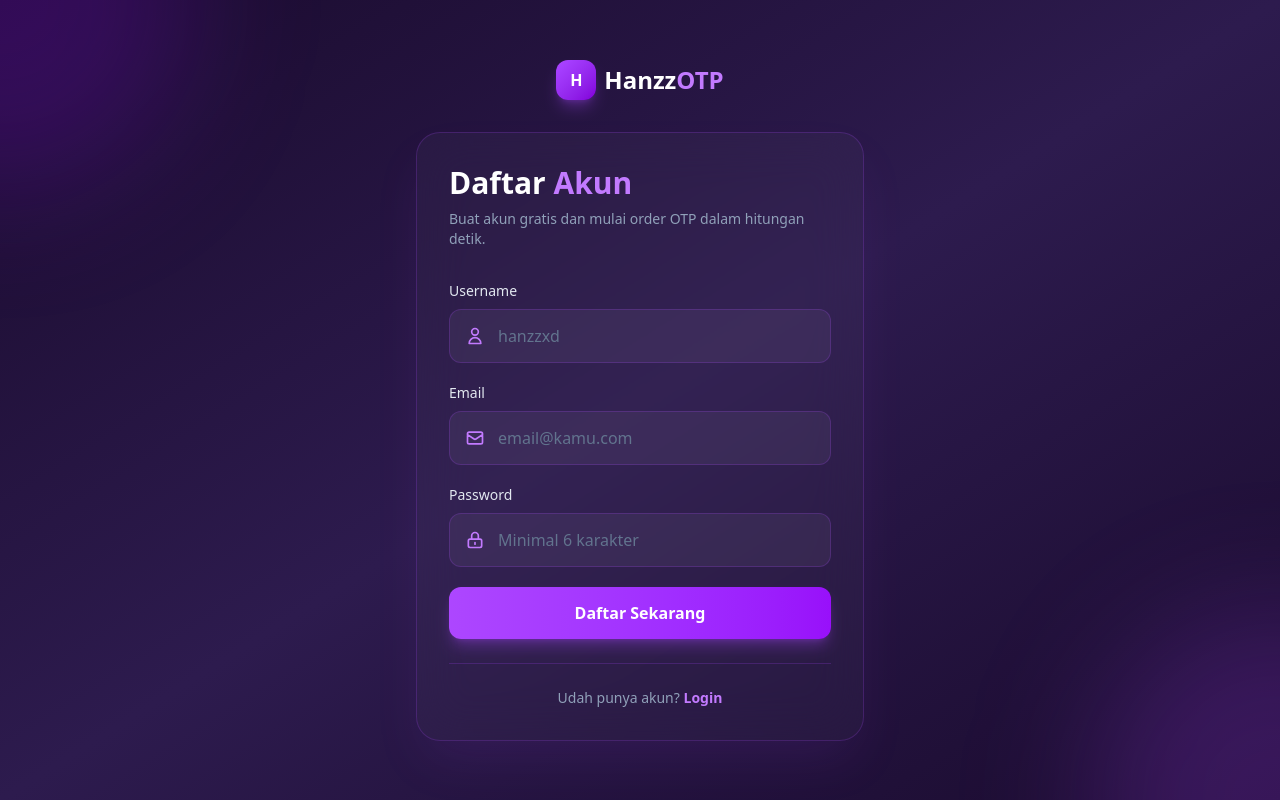
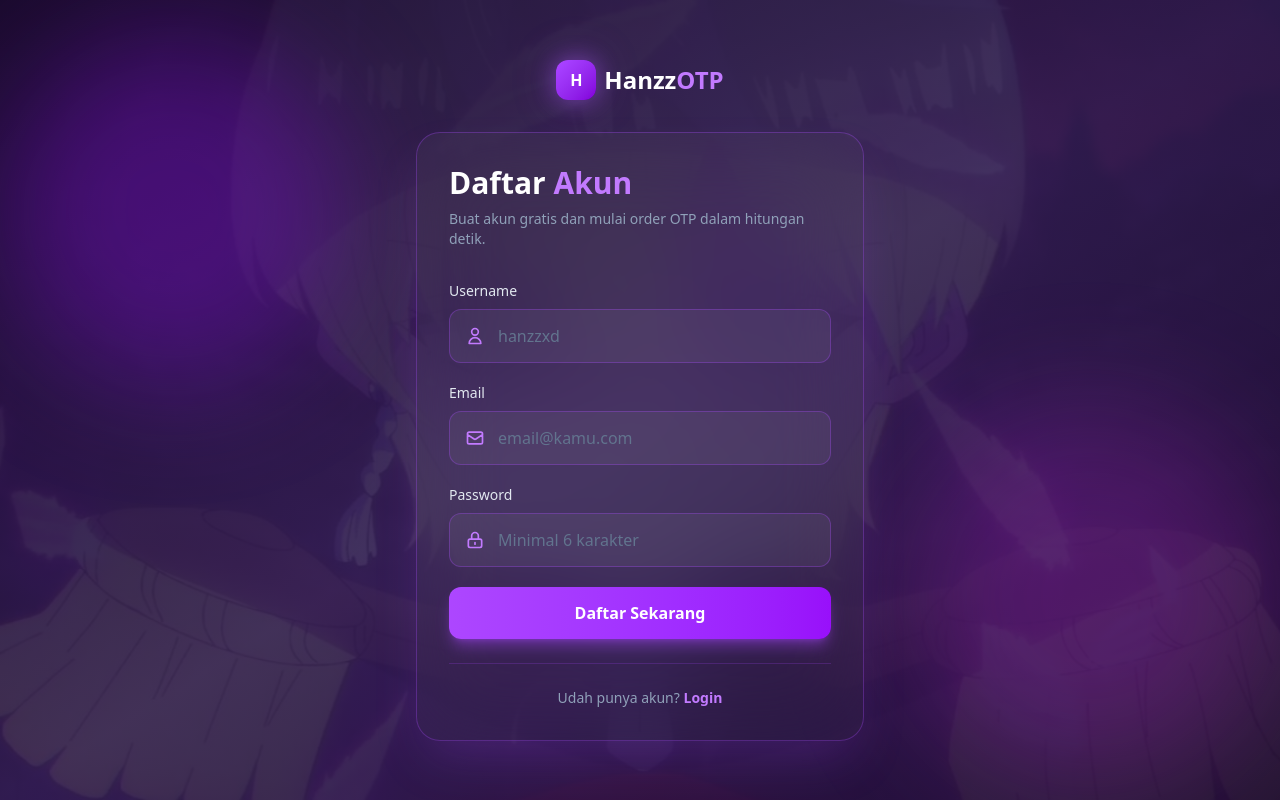
Before and after one commit to HanzzXD7/hanzzotp, a Next.js app: page /register in a window 1280 px wide. Built offline with nearby package versions, Linux system fonts and the light colour scheme; no server answers.

Commit message:
Add anime background to register

```diff
--- a/app/register/page.tsx
+++ b/app/register/page.tsx
@@ -43,23 +43,34 @@ export default function Register() {
   }
 
   return (
-    <main className="min-h-screen bg-gradient-to-br from-[#1a0b2e] via-[#2d1b4e] to-[#1a0b2e] text-white flex items-center justify-center px-6 py-12">
-      <div className="fixed top-0 left-0 w-96 h-96 bg-purple-600/20 rounded-full blur-3xl -translate-x-1/2 -translate-y-1/2 pointer-events-none"></div>
-      <div className="fixed bottom-0 right-0 w-96 h-96 bg-purple-500/20 rounded-full blur-3xl translate-x-1/2 translate-y-1/2 pointer-events-none"></div>
+    <main className="min-h-screen relative overflow-hidden flex items-center justify-center px-6 py-12">
+      {/* Background Anime */}
+      <div
+        className="absolute inset-0 bg-cover bg-center bg-no-repeat"
+        style={{ backgroundImage: "url('/anime-bg.jpg')" }}
+      ></div>
 
-      <div className="w-full max-w-md relative">
+      {/* Overlay gradient biar form kebaca */}
+      <div className="absolute inset-0 bg-gradient-to-br from-[#1a0b2e]/95 via-[#2d1b4e]/90 to-[#1a0b2e]/95"></div>
+
+      {/* Blob dekoratif */}
+      <div className="absolute top-0 left-0 w-96 h-96 bg-purple-600/30 rounded-full blur-3xl animate-blob pointer-events-none"></div>
+      <div className="absolute bottom-0 right-0 w-96 h-96 bg-fuchsia-500/20 rounded-full blur-3xl animate-blob pointer-events-none" style={{ animationDelay: '2s' }}></div>
+
+      {/* Konten */}
+      <div className="w-full max-w-md relative z-10">
         <Link href="/" className="flex items-center gap-2 justify-center mb-8 group">
-          <div className="w-10 h-10 bg-gradient-to-br from-purple-500 to-purple-700 rounded-xl flex items-center justify-center shadow-lg shadow-purple-500/30 group-hover:scale-110 transition">
+          <div className="w-10 h-10 bg-gradient-to-br from-purple-500 to-purple-700 rounded-xl flex items-center justify-center shadow-lg shadow-purple-500/40 group-hover:scale-110 transition animate-glow">
             <span className="text-white font-bold">H</span>
           </div>
-          <h1 className="text-2xl font-bold">
+          <h1 className="text-2xl font-bold text-white">
             Hanzz<span className="text-purple-400">OTP</span>
           </h1>
         </Link>
 
-        <div className="bg-white/[0.03] backdrop-blur-xl border border-purple-500/20 rounded-3xl p-8 shadow-2xl shadow-purple-500/10">
+        <div className="bg-white/[0.03] backdrop-blur-2xl border border-purple-500/30 rounded-3xl p-8 shadow-2xl shadow-purple-500/20">
           <div className="mb-8">
-            <h2 className="text-3xl font-bold mb-2">
+            <h2 className="text-3xl font-bold mb-2 text-white">
               Daftar <span className="text-purple-400">Akun</span>
             </h2>
             <p className="text-slate-400 text-sm">
@@ -83,7 +94,7 @@ export default function Register() {
                   value={username}
                   onChange={(e) => setUsername(e.target.value.toLowerCase().replace(/[^a-z0-9_]/g, ''))}
                   placeholder="hanzzxd"
-                  className="w-full pl-12 pr-4 py-3.5 bg-white/5 border border-purple-500/20 rounded-xl focus:outline-none focus:border-purple-400 focus:bg-white/10 transition text-white placeholder-slate-500"
+                  className="w-full pl-12 pr-4 py-3.5 bg-white/5 border border-purple-500/30 rounded-xl focus:outline-none focus:border-purple-400 focus:bg-white/10 transition text-white placeholder-slate-500"
                 />
               </div>
             </div>
@@ -102,7 +113,7 @@ export default function Register() {
                   value={email}
                   onChange={(e) => setEmail(e.target.value)}
                   placeholder="email@kamu.com"
-                  className="w-full pl-12 pr-4 py-3.5 bg-white/5 border border-purple-500/20 rounded-xl focus:outline-none focus:border-purple-400 focus:bg-white/10 transition text-white placeholder-slate-500"
+                  className="w-full pl-12 pr-4 py-3.5 bg-white/5 border border-purple-500/30 rounded-xl focus:outline-none focus:border-purple-400 focus:bg-white/10 transition text-white placeholder-slate-500"
                 />
               </div>
             </div>
@@ -122,7 +133,7 @@ export default function Register() {
                   value={password}
                   onChange={(e) => setPassword(e.target.value)}
                   placeholder="Minimal 6 karakter"
-                  className="w-full pl-12 pr-4 py-3.5 bg-white/5 border border-purple-500/20 rounded-xl focus:outline-none focus:border-purple-400 focus:bg-white/10 transition text-white placeholder-slate-500"
+                  className="w-full pl-12 pr-4 py-3.5 bg-white/5 border border-purple-500/30 rounded-xl focus:outline-none focus:border-purple-400 focus:bg-white/10 transition text-white placeholder-slate-500"
                 />
               </div>
             </div>
@@ -139,7 +150,7 @@ export default function Register() {
             <button
               type="submit"
               disabled={loading}
-              className="w-full bg-gradient-to-r from-purple-500 to-purple-600 hover:from-purple-600 hover:to-purple-700 disabled:opacity-50 disabled:cursor-not-allowed text-white font-semibold py-3.5 rounded-xl transition shadow-lg shadow-purple-500/30 hover:shadow-purple-500/50 hover:scale-[1.02] active:scale-[0.98]"
+              className="w-full bg-gradient-to-r from-purple-500 to-purple-600 hover:from-purple-600 hover:to-purple-700 disabled:opacity-50 disabled:cursor-not-allowed text-white font-semibold py-3.5 rounded-xl transition shadow-lg shadow-purple-500/40 hover:shadow-purple-500/60 hover:scale-[1.02] active:scale-[0.98]"
             >
               {loading ? (
                 <span className="flex items-center justify-center gap-2">
```
